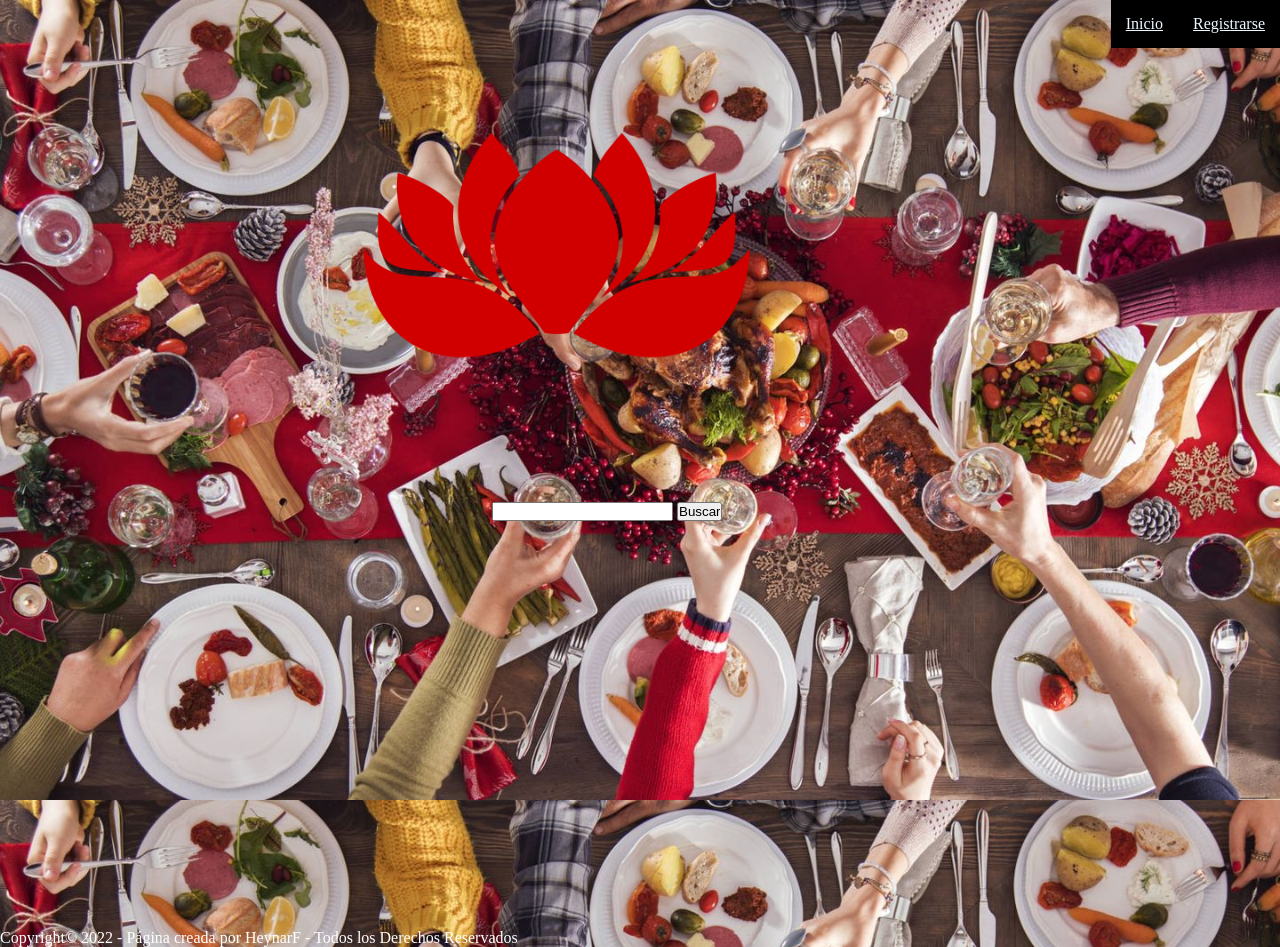
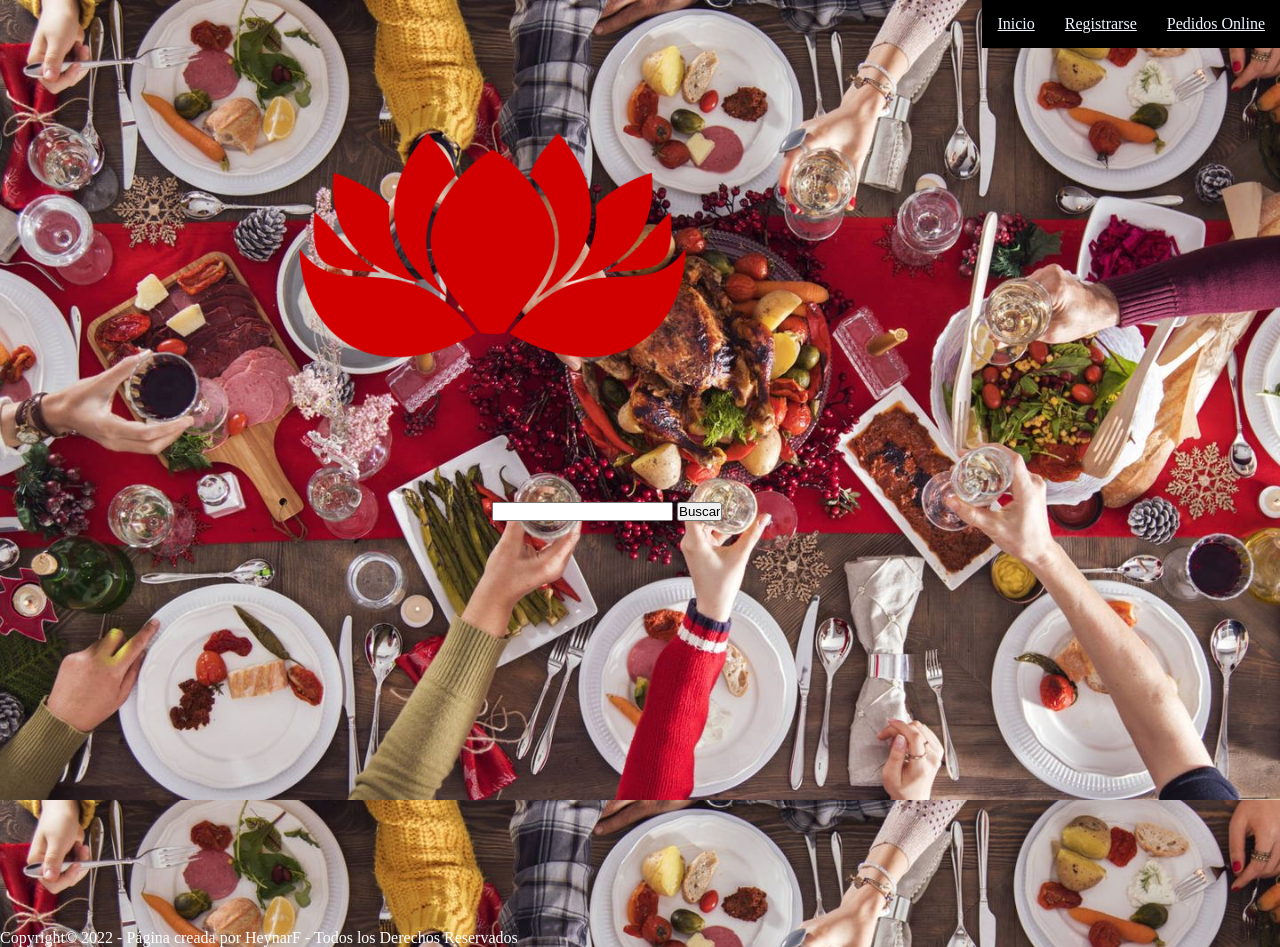
Before and after one commit to HFreddyM/Negocio, a plain HTML site: page index.html in a window 1280 px wide. Drawn offline with Linux system fonts and the light colour scheme.

Commit message:
Update index.html

```diff
--- a/index.html
+++ b/index.html
@@ -9,8 +9,11 @@
 </head>
 <body>
     <header>
-        <div><a class="gb_d" data-pid="2" href="formulario.html" target="_top">Registrarse</a>
-            <a class="gb_d" data-pid="2" href="" target="_top">Inicio</a></div>
+        <div class="menu">
+            <a class="gb_d" data-pid="2" href="pedidos.html" target="_top">Pedidos Online</a>
+            <a class="gb_d" data-pid="2" href="formulario.html" target="_top">Registrarse</a>
+            <a class="gb_d" data-pid="2" href="index.html" target="_top">Inicio</a>
+        </div>
 
     </header>
     <div><img src="lotorojo.png"></div>
```
